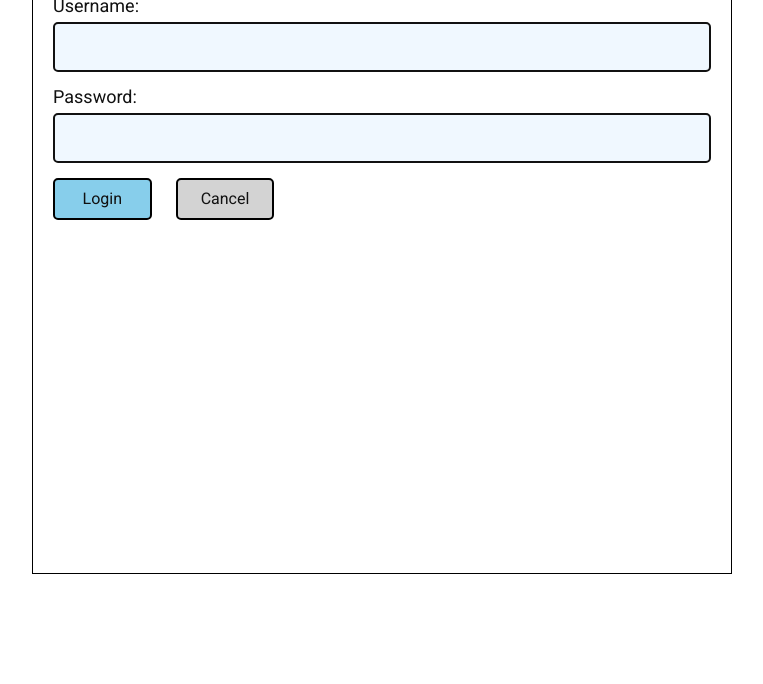
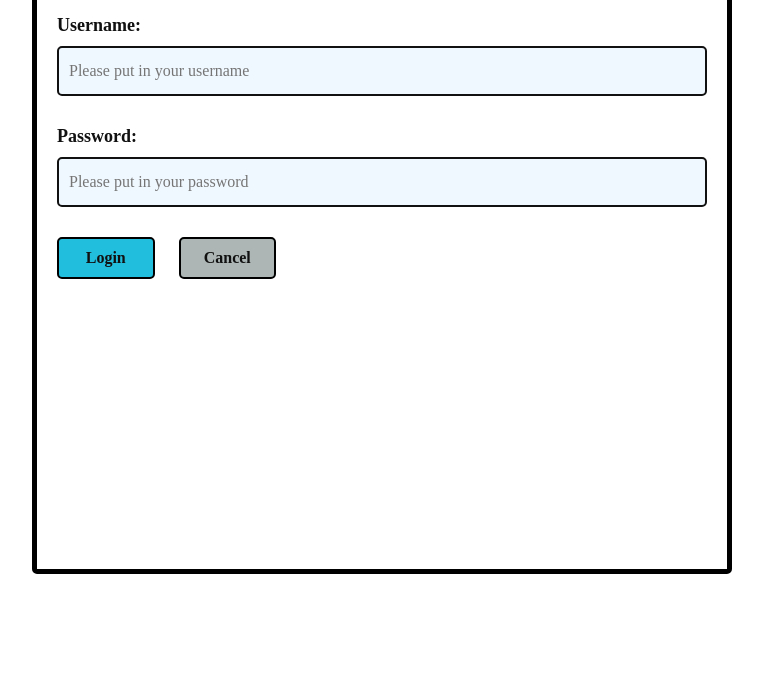
Before and after one commit to grhoward110/csis408-project02, a plain HTML site: page login.html in a window 1280 px wide. Shown: the part 116-800 px from the top of the page, without its empty margins (258-1021 px from the left). Drawn offline with nearby package versions, Linux system fonts and the light colour scheme; files that its build step writes are made by us from their sources.

Commit message:
The login form and style updated. Sign up form and style submitted. Functionality working progress.

```diff
--- a/login.html
+++ b/login.html
@@ -8,11 +8,13 @@
 
     <!-- Stylesheets -->
     <link href="css/destyle.css" rel="stylesheet" />
-    <link href="css/style.css" rel="stylesheet" />
+    <link href="css/login_style.css" rel="stylesheet" />
 
     <!-- Google Font(s) -->
     <link href="https://fonts.googleapis.com/css?family=Roboto" rel="stylesheet">
 
+	<!--JQuery Functionality -->
+	<script src="https://ajax.googleapis.com/ajax/libs/jquery/3.4.1/jquery.min.js"></script>
 
 </head>
 <body>
@@ -23,35 +25,17 @@
 
 	<fieldset>
 
-		<!--Login Form functionality from JavaScript and JQuery Textbook by Jon Duckett-->
+		<!--Login Form codes and concepts from JavaScript and JQuery Textbook by Jon Duckett-->
 		<label for="username">Username:</label>
-		<input type="text" id="username" name="username" />
+		<input type="text" id="username" name="username" placeholder="Please put in your username" />
 		<label for="password">Password:</label>
-		<input type="text" id="password" name="password" />
-		<input type="submit" value="Login" id="submit" name="submit" onclick="webPageTransfer();" />
-        <input type="button" value="Cancel" id="cancel" name="cancel" onclick="webPageRefresh(); " />
+		<input type="text" id="password" name="password" placeholder="Please put in your password" />
+		<input type="submit" value="Login" id="submit" name="submit" />
+        <input type="button" value="Cancel" id="cancel" name="cancel" />
 
 	</fieldset>
 
-    <script>
 
-		function webPageTransfer() {
-
-			location.replace("webpage.html");
-		}
-
-	</script>
-
-	<script>
-
-		function webPageRefresh() {
-
-			location.reload("index.html");
-		}
-
-
-
-	</script>
 
 
 
--- /dev/null
+++ b/login_style.css
@@ -0,0 +1,113 @@
+/* Login CSS File */
+
+body {
+    color:#111;
+    background-color: #fff;
+    font-family: 'Arial', 'Helvetica' sans-serif;
+}
+
+#container {
+    margin:20px auto 20px auto;
+    width:700px;
+    height:670px;
+    border:5px solid black;
+	border-radius: 5px;
+    padding:20px;
+}
+
+#container h1 {
+	text-align: center;
+	margin-top: 15px;
+	font-size: 36px;
+	margin-bottom: 30px;
+}
+
+label {
+	font-size: 18px;
+	font-weight: bold;
+}
+
+input[name=username], input[name=password] {
+	width: 100%;
+	height: 50px;
+	padding: 10px;
+	margin-top: 10px;
+	margin-bottom: 30px;
+	background-color: aliceblue;
+	border: 2px solid #111;
+	border-radius: 5px;
+	color: #111;
+}
+
+input[name=submit] {
+	background-color: #21BEDE;
+	padding: 10px;
+	border: 2px solid black;
+	border-radius: 5px;
+	width: 15%;
+	margin-right: 20px;
+	text-align: center;
+	font-weight: bold;
+
+}
+
+input[name=cancel] {
+	background-color: #ADB6B5;
+	padding: 10px;
+	border: 2px solid black;
+	border-radius: 5px;
+	width: 15%;
+	text-align: center;
+	font-weight: bold;
+
+}
+
+
+/* Google Fonts
+
+font-family: 'Roboto', sans-serif;
+
+*/
+
+/* Full Screen Image
+
+background-image:URL(/images/);
+background-position: center center;
+background-repeat:  no-repeat;
+background-attachment: fixed;
+background-size:  cover;
+background-color: #999;
+
+*/
+
+/*  Making a Fullscreen Video Background
+
+#video-background{
+  position: fixed;
+  right: 0;
+  bottom: 0;
+  min-width: 100%;
+  min-height: 100%;
+  width: auto;
+  height: auto;
+  z-index: -100;
+}
+
+*/
+
+/* Individual Side Box Shadows
+
+top {
+  box-shadow: 0px -15px 10px -15px #111;
+}
+bottom {
+  box-shadow: 0px 15px 10px -15px #111;
+}
+left {
+  box-shadow: -15px 0px 10px -15px #111;
+}
+right {
+  box-shadow: 15px 0px 10px -15px #111;
+}
+
+*/
--- /dev/null
+++ b/signUp_style.css
@@ -0,0 +1,66 @@
+/* Sign Up CSS File */
+body {
+    color:#111;
+    background-color: #fff;
+    font-family: 'Arial', 'Helvetica' sans-serif;
+}
+
+#container {
+    margin:20px auto 20px auto;
+    width:700px;
+    height:670px;
+    border:5px solid #111;
+	border-radius: 5px;
+    padding:20px;
+}
+
+#container h1 {
+	text-align: center;
+	margin-top: 15px;
+	font-size: 36px;
+	margin-bottom: 15px;
+}
+
+#container p {
+	text-align: center;
+	padding: 10px;
+	font-size: 15px;
+
+}
+
+label {
+	font-size: 18px;
+	font-weight: bold;
+}
+
+input[name=Email], input[name=verifyEmail], input[name=Password], input[name=verifyPassword] {
+	border: 2px solid #111;
+	border-radius: 5px;
+	width: 100%;
+	height: 50px;
+	text-align: left;
+	margin-top: 10px;
+	margin-bottom: 30px;
+	background-color: aliceblue;
+	padding: 10px;
+}
+
+input[name=submit] {
+	background-color: #21BEDE;
+	padding: 10px;
+	border: 2px solid #111;
+	border-radius: 5px;
+	width: 49%;
+	text-align: center;
+	font-weight: bold;
+}
+
+input[name=cancel] {
+	background-color:#ADB6B5;
+	padding: 10px;
+	border: 2px solid #111;
+	border-radius: 5px;
+	width: 50.2%;
+	text-align: center;
+	font-weight: bold;
+}
```
Also changed, not shown: signUp.html (added, +51 -0 lines).
